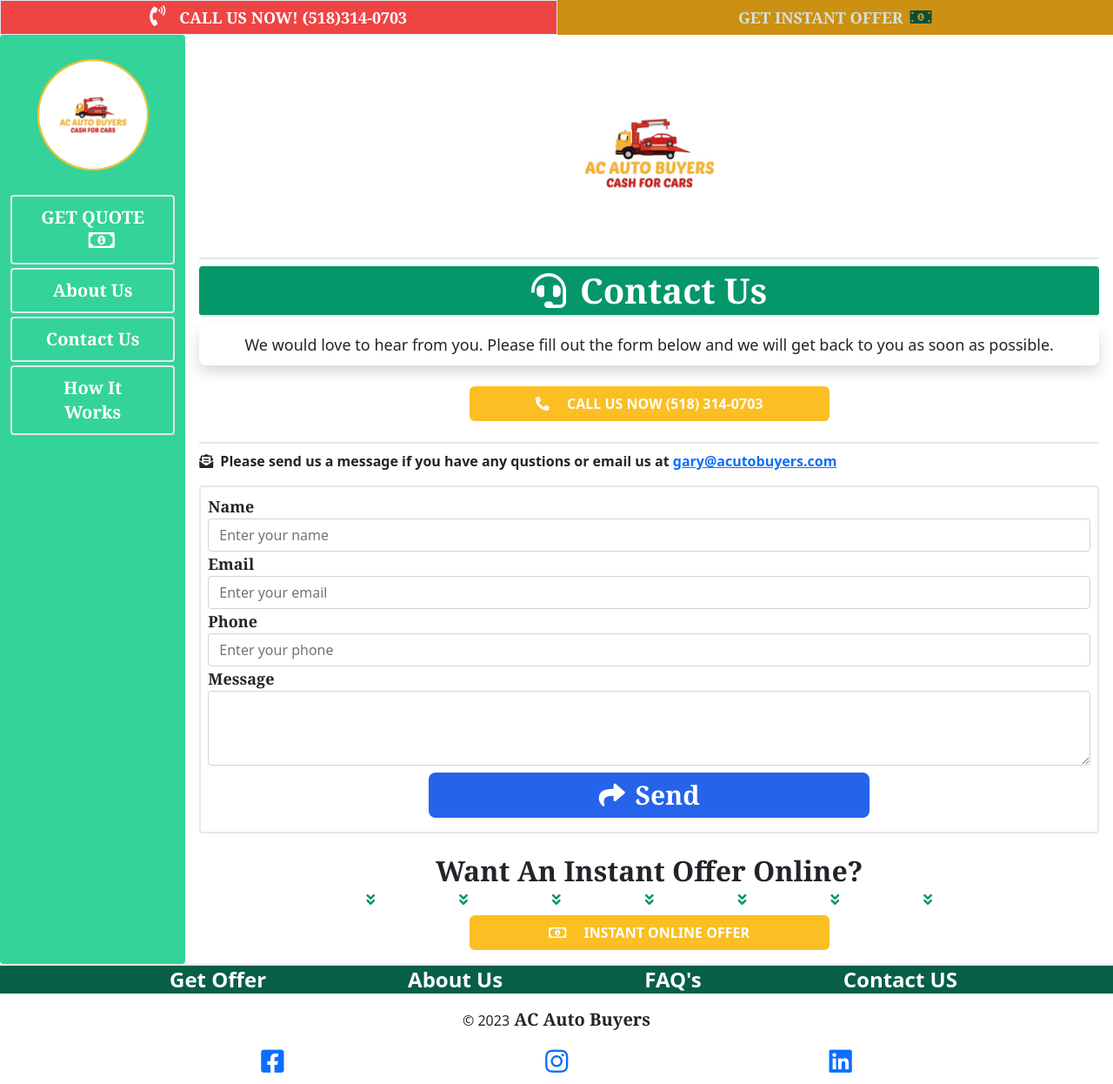
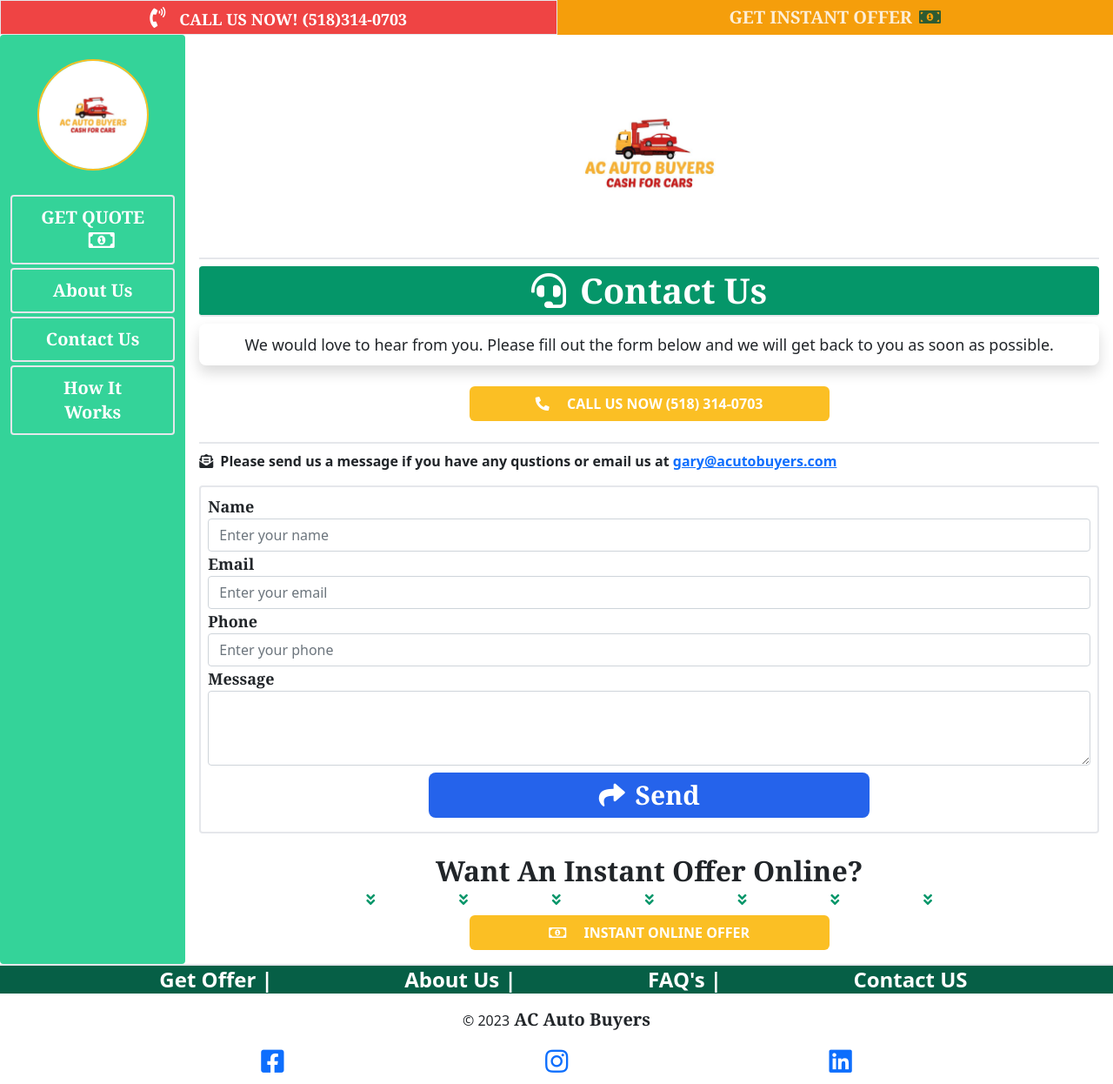
Before and after one commit to javantie/ac-auto-group, a React (Create React App) app: page /contact in a window 1280 px wide. Shown: the whole page at 87% size. Built offline with nearby package versions, Linux system fonts and the light colour scheme.

Commit message:
footer update

```diff
--- a/src/components/Banner/index.js
+++ b/src/components/Banner/index.js
@@ -3,15 +3,15 @@
 
 function Banner() {
   return (
-    <div className="flex sticky top-0 z-0 sm:relative bg-green-900 w-full">
-      <div className="flex justify-center w-100 items-center text-white font-bold sm:text-lg no-underline border-1 bg-red-500 text-center">
+    <div className="flex sticky top-0 z-0 sm:relative w-full">
+      <div className="flex justify-center w-100 items-center text-white font-bold sm:text-lg no-underline border-1 bg-red-500 text-center pt-1">
         {/* <p className="text-xs font-bold text-white sm:text-lg animate-bounce mt-4">We Buy Junk Cars - (518)314-0703!</p> */}
         <a href="tel:+15183140703" className="text-white font-serif no-underline">
           <i className="fas fa-phone-volume text-2xl md:pr-4"></i>CALL US NOW! (518)314-0703</a>
       </div>
       {/* //-----------------------------------------Instant Offer Button(Custom)-------------------------------------------------------- */}
-      <div className="flex justify-center items-center p-0 w-100 animate-pulse bg-yellow-500">
-        <a href="https://www.peddle.com/offer?pub_id=289876" rel="noreferrer"  target="_blank"className="bg-yellow-500 text-sm text-center sm:text-lg font-bold no-underline font-serif text-white  sm:border-none sm:rounded-none p-1.5 border-1 ">
+      <div className="flex justify-center items-center p-0 w-100 bg-yellow-500">
+        <a href="https://www.peddle.com/offer?pub_id=289876" rel="noreferrer"  target="_blank"className="animate-pulse bg-yellow-500 text-lg text-center sm:text-xl font-bold no-underline font-serif text-white  p-1.5">
         GET INSTANT OFFER<i className="fas fa-money-bill-alt text-xl pl-2 text-green-900"></i> </a>
       </div>
     </div>
--- a/src/components/Footer/index.js
+++ b/src/components/Footer/index.js
@@ -7,13 +7,13 @@
       <div className="bg-green-800">
         <ul className="flex justify-evenly pr-4">
           <Link to="/" className="text-white font-bold text-lg sm:text-2xl no-underline">
-            <li>Get Offer</li>
+            <li>Get Offer |</li>
           </Link>
           <Link to="about-us"  className="text-white font-bold text-lg sm:text-2xl no-underline">
-            <li>About Us</li>
+            <li>About Us |</li>
           </Link>
           <Link to="how-it-works" className="text-white font-bold text-lg sm:text-2xl no-underline">
-            <li>FAQ's</li>
+            <li>FAQ's |</li>
           </Link>
           <Link to="contact" className="text-white font-bold text-lg sm:text-2xl no-underline">
             <li>Contact US</li>
```
